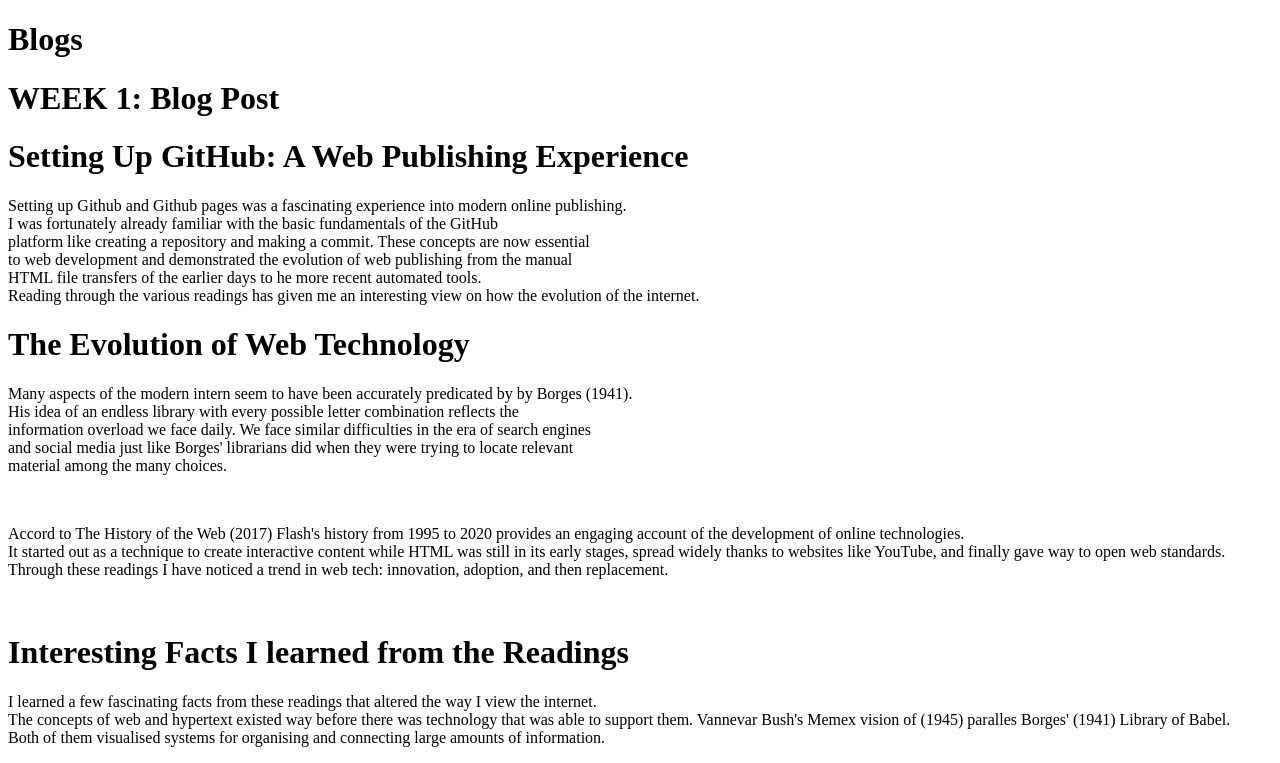
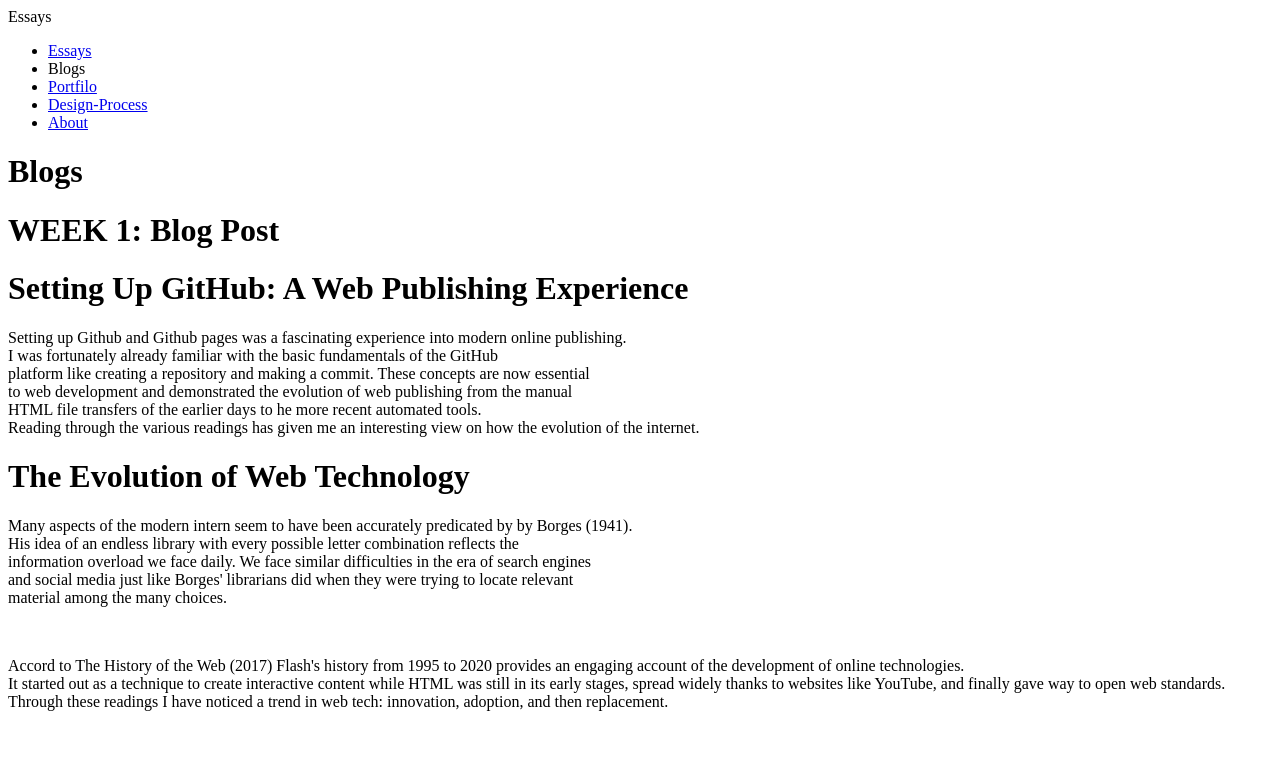
Before and after one commit to padifalas/DIGA3008A, a plain HTML site: page blogs/index.html in a window 1280 px wide. Shown: the top 763 px of the page. Drawn offline with Linux system fonts and the light colour scheme.

Commit message:
updated homepage & blogs - added nav & footer

```diff
--- a/blogs/index.html
+++ b/blogs/index.html
@@ -5,7 +5,22 @@
     <meta name="viewport" content="width=device-width, initial-scale=1.0">
     <title>Blogs</title>
 </head>
+
+<header>
+Essays
+</header>
+
 <body>
+    <nav>
+    <ul>
+        <li> <a href="essays/index.html">Essays</a></li>
+        <li>Blogs</li>
+        <li> <a href="portfolio/index.html">Portfilo</a></li>
+        <li> <a href="design-process/index.html">Design-Process</a></li>
+        <li> <a href="about/index.html">About</a></li>
+    </ul>
+</nav>
+<main>
     <h1> Blogs</h1>
     <h1>WEEK 1: Blog Post</h1>
 
@@ -128,5 +143,9 @@
         <br>
 
         <h1>WEEK 3: Blog Post</h1>
+
+    </main>
+
+    <footer> @Padi Footer</footer>
 </body>
 </html>
```
Also changed, not shown: index.html (+11 -5 lines).
